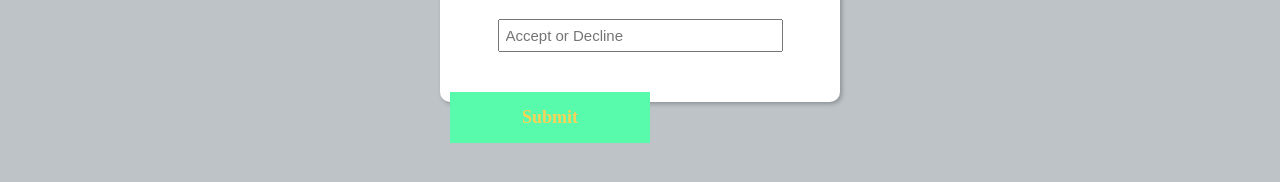
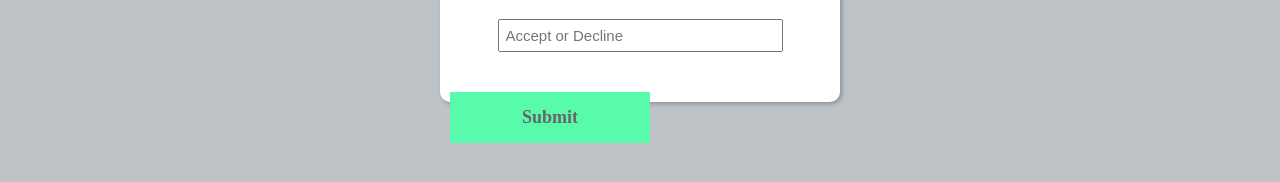
Before and after one commit to Anne-and-Franz/FranzAnne.github.io, a Jekyll site: the page RSVP/index.html, which Jekyll copies as it is, in a window 1280 px wide. Shown: the part 578-760 px from the top of the page. Built offline with Jekyll 4.4.1, drawn with Linux system fonts in a browser that asks for light colours.

Commit message:
Update rsvp.css

```diff
--- a/css/rsvp.css
+++ b/css/rsvp.css
@@ -16,10 +16,10 @@
 input:focus {outline: 0;}
 
 .button button {display: inline-block;width: 400px;}
-button {color: #F7D358;background-color: #58FAAC;border: none;font-family: 'Raleway';font-size: 18px;font-weight: 600;padding: 15px 32px;width: 200px;margin: 20px auto 0px auto; float:left;}
+button {color: #666;background-color: #58FAAC;border: none;font-family: 'Raleway';font-size: 18px;font-weight: 600;padding: 15px 32px;width: 200px;margin: 20px auto 0px auto; float:left;}
 
 button.submit {border-radius: 0px 0px 0px 10px;border-right: solid 1px #58FAAC;}
 
-button:hover {background-color: #F7D358;transition: .5s;}
+button:hover {background-color: #58FAAC;transition: .5s;}
 
 button:focus {outline: 0;}
```
